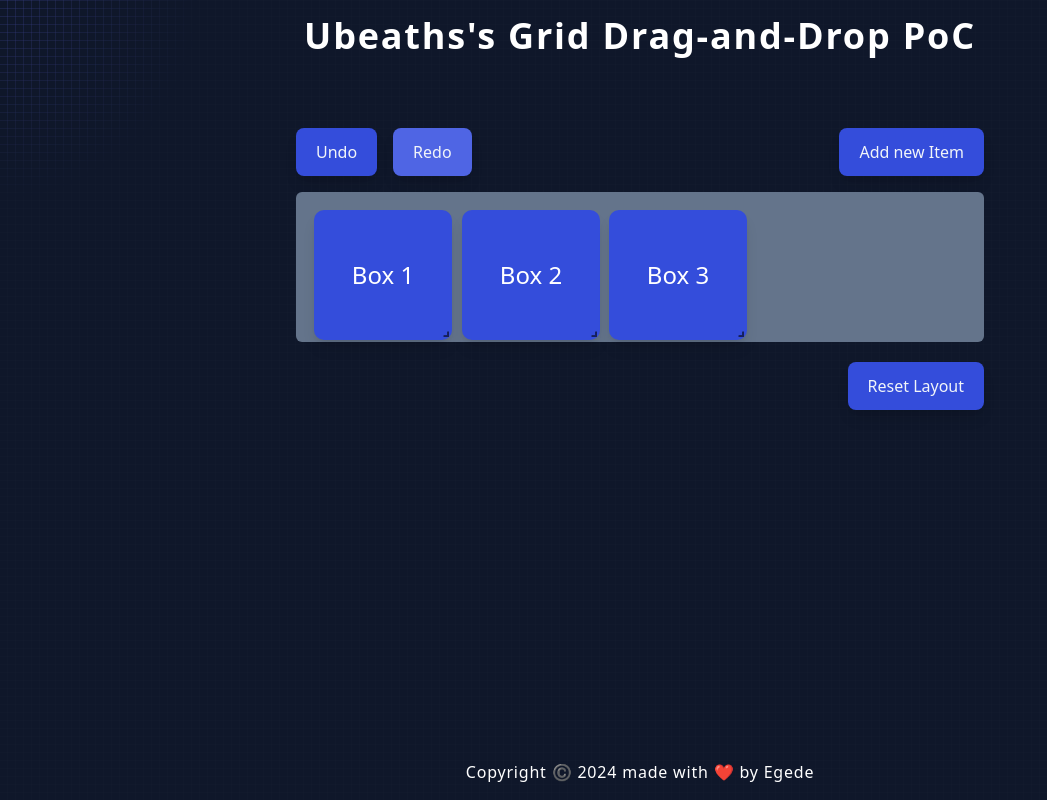
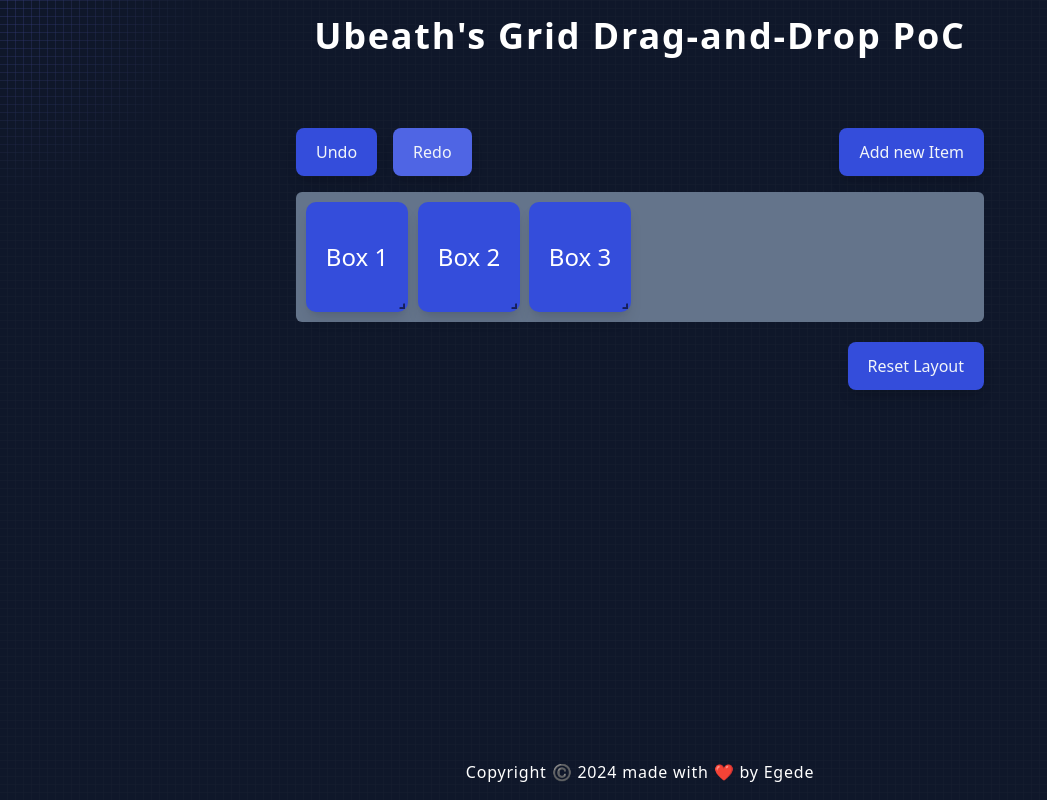
Before and after one commit to AnonSols/gdd-poc, a React (Vite) app: page / in a window 1280 px wide. Shown: the whole page, without its empty margins (0-1047 px from the left). Built offline with nearby package versions, Linux system fonts and the light colour scheme.

Commit message:
fix bugs

```diff
--- a/package.json
+++ b/package.json
@@ -13,6 +13,7 @@
     "@types/react-grid-layout": "^1.3.5",
     "clsx": "^2.1.1",
     "framer-motion": "^11.5.4",
+    "heroicons": "^2.1.5",
     "mini-svg-data-uri": "^1.4.4",
     "react": "^18.3.1",
     "react-dom": "^18.3.1",
--- a/src/App.tsx
+++ b/src/App.tsx
@@ -8,11 +8,11 @@ const App = () => {
     <HeroHighlight className="h-dvh w-full grid grid-rows-[auto_2fr_auto]  ">
       <header className="items-center justify-center flex py-4">
         <h1 className="tracking-wider text-2xl  md:text-3xl lg:text-4xl font-bold text-white">
-          Ubeaths's Grid Drag-and-Drop PoC
+          Ubeath's Grid Drag-and-Drop PoC
         </h1>
       </header>
       <main className="">
-        <section className=" mx-auto p-10 max-w-3xl">
+        <section className=" mx-auto overflow-auto p-10 max-w-3xl">
           <Grid />
         </section>
       </main>
--- a/src/components/Grid.tsx
+++ b/src/components/Grid.tsx
@@ -89,6 +89,7 @@ const Grid = () => {
     setLayout(defaultLayout);
     setHistory([defaultLayout]);
     setHistoryIndex(0);
+    setCounter(4);
   };
 
   return (
@@ -118,10 +119,10 @@ const Grid = () => {
         <GridLayout
           layout={layout}
           className="layout"
-          rowHeight={60}
-          width={600}
+          rowHeight={50}
+          width={680}
           draggableHandle=".drag-handle"
-          cols={12}
+          cols={18}
           isResizable={true}
           onLayoutChange={onLayoutChange}
         >
--- a/src/components/Highlight.tsx
+++ b/src/components/Highlight.tsx
@@ -33,7 +33,7 @@ export const HeroHighlight = ({
       )}
       onMouseMove={handleMouseMove}
     >
-      <div className="absolute inset-0 bg-grid-small-neutral-300/[0.06]  dark:bg-grid-small-neutral-800  pointer-events-none" />
+      <div className="absolute inset-0 bg-grid-small-neutral-300/[0.1]  dark:bg-grid-small-neutral-800  pointer-events-none" />
       <motion.div
         className="pointer-events-none bg-grid-small-indigo-500 dark:bg-grid-small-indigo-500   absolute inset-0 opacity-0 transition duration-300 group-hover:opacity-100"
         style={{
--- a/src/components/TwoWayGrid.tsx
+++ /dev/null
@@ -1,6 +0,0 @@
-// I will be setting up a source and target grid.
-const TwoWayGrid = () => {
-  return <div>TwoWayGrid</div>;
-};
-
-export default TwoWayGrid;
--- a/src/index.css
+++ b/src/index.css
@@ -4,7 +4,7 @@
 
 @layer components {
   .layout {
-    @apply bg-slate-500 p-2 rounded-md;
+    @apply bg-slate-500 rounded-md;
   }
   body {
     @apply text-neutral-100;
```
Also changed, not shown: 1 other file (tests, documents, lock files or other folders).
